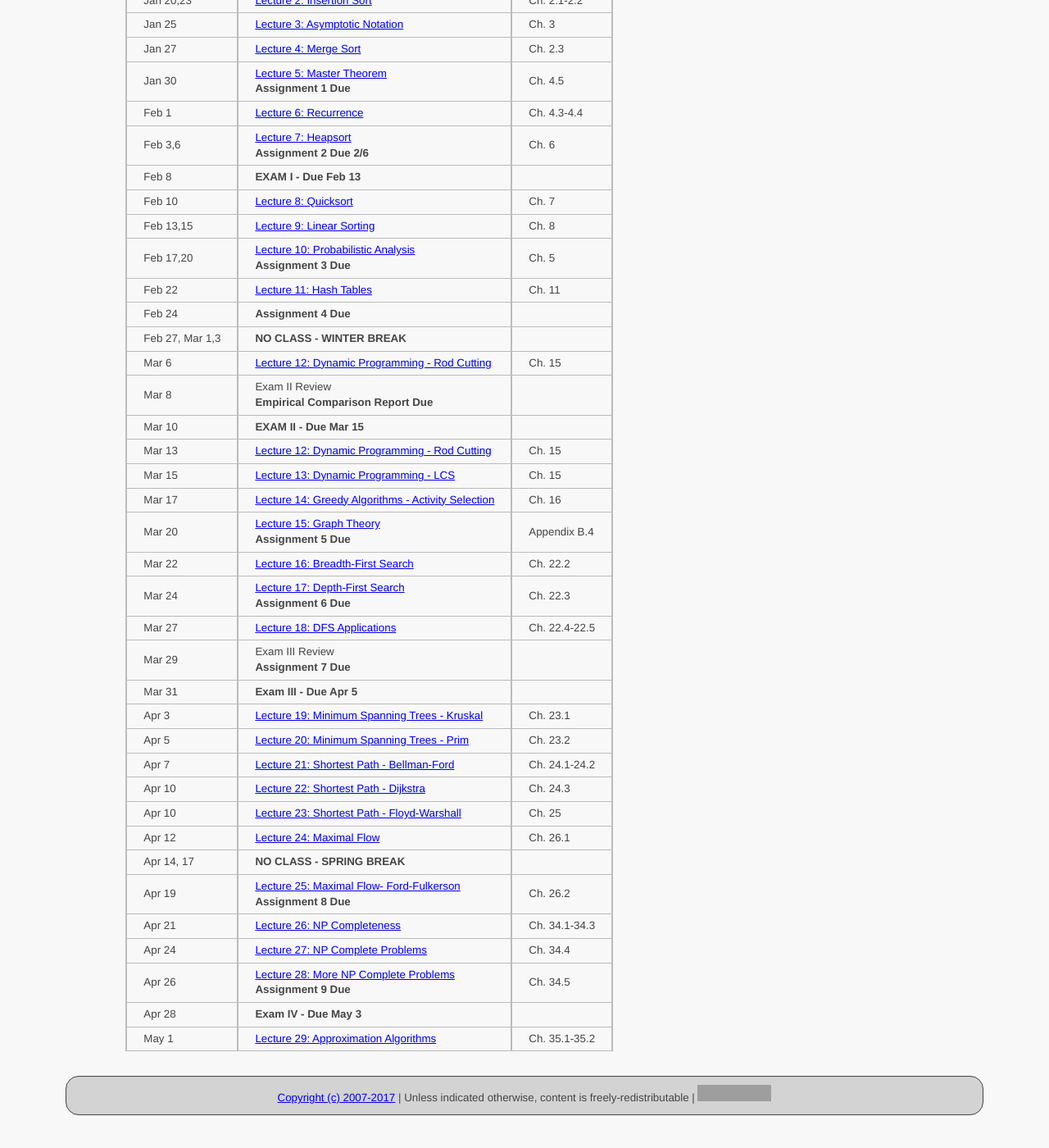
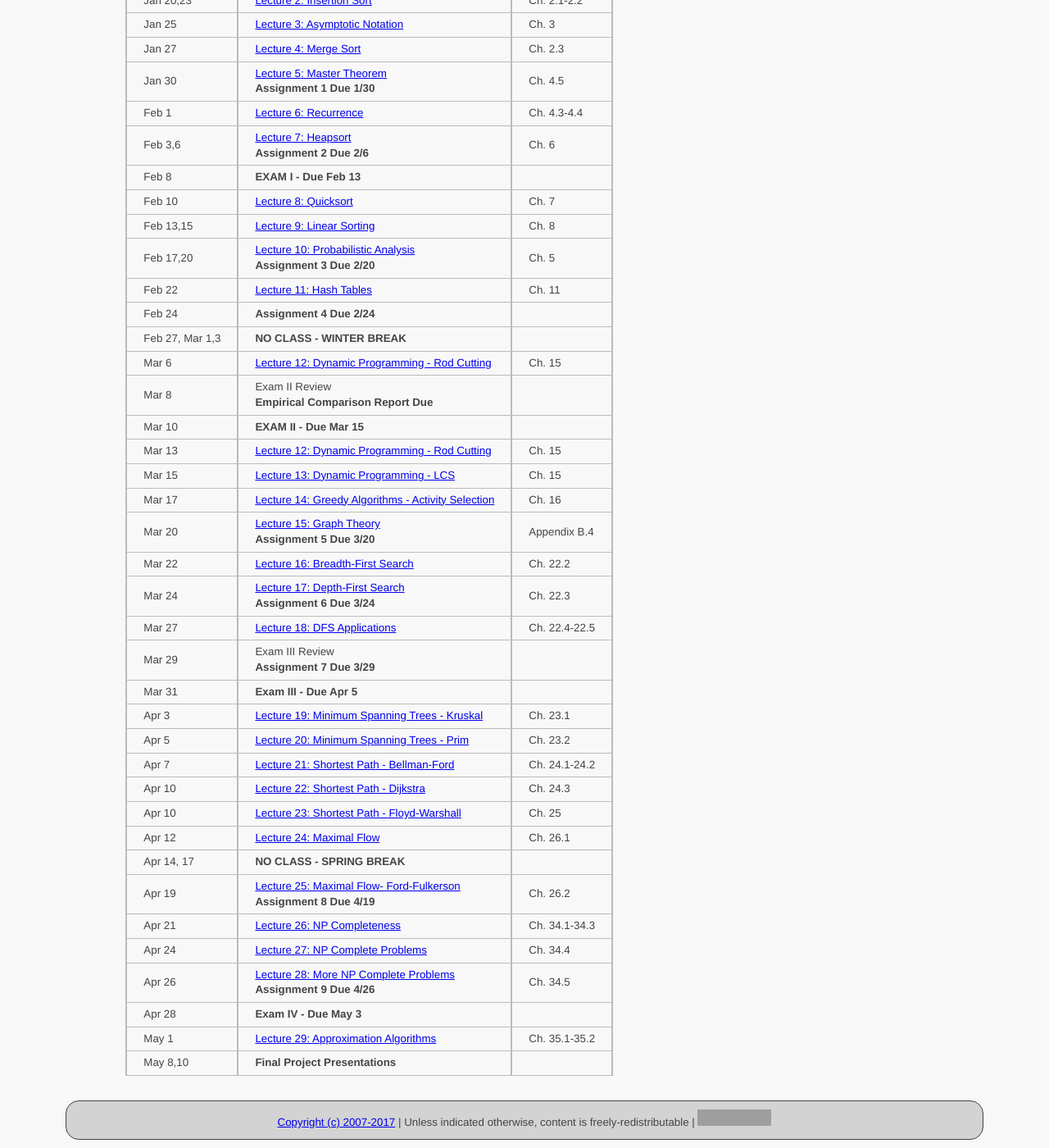
Before and after one commit to ycpcs/cs360-spring2017, a Jekyll site: the page built from schedule/index.md, in a window 1280 px wide and 1400 px high, scrolled down 252 px. Shown: the whole window at 82% size. Built offline with Jekyll 4.4.1, drawn with Linux system fonts in a browser that asks for light colours; before the commit the page ends 1622 px from its top, so only the background shows below that; grey boxes are pictures that could not be loaded.

Commit message:
update index
update index

```diff
--- a/schedule/index.md
+++ b/schedule/index.md
@@ -15,15 +15,15 @@ All reading materials are from the course textbook:
 > Jan 20,23 | [Lecture 2: Insertion Sort](../lectures/lecture02.html) | Ch. 2.1-2.2 |
 > Jan 25    | [Lecture 3: Asymptotic Notation](../lectures/lecture03.html) | Ch. 3 |
 > Jan 27    | [Lecture 4: Merge Sort](../lectures/lecture04.html) | Ch. 2.3 |
-> Jan 30    | [Lecture 5: Master Theorem](../lectures/lecture05.html) <br /> **Assignment 1 Due** | Ch. 4.5 |
+> Jan 30    | [Lecture 5: Master Theorem](../lectures/lecture05.html) <br /> **Assignment 1 Due 1/30** | Ch. 4.5 |
 > Feb 1     | [Lecture 6: Recurrence](../lectures/lecture06.html) | Ch. 4.3-4.4 |
 > Feb 3,6   | [Lecture 7: Heapsort](../lectures/lecture07.html)  <br /> **Assignment 2 Due 2/6** | Ch. 6 |
 > Feb 8     | **EXAM I - Due Feb 13**               |             |
 > Feb 10    | [Lecture 8: Quicksort](../lectures/lecture08.html) | Ch. 7 |
 > Feb 13,15 | [Lecture 9: Linear Sorting](../lectures/lecture09.html)  | Ch. 8 |
-> Feb 17,20 | [Lecture 10: Probabilistic Analysis](../lectures/lecture10.html) <br /> **Assignment 3 Due** | Ch. 5 |
+> Feb 17,20 | [Lecture 10: Probabilistic Analysis](../lectures/lecture10.html) <br /> **Assignment 3 Due 2/20** | Ch. 5 |
 > Feb 22    | [Lecture 11: Hash Tables](../lectures/lecture11.html) | Ch. 11 |
-> Feb 24    | **Assignment 4 Due** |   |
+> Feb 24    | **Assignment 4 Due 2/24** |   |
 > Feb 27, Mar 1,3 | **NO CLASS - WINTER BREAK** |    |
 > Mar 6     | [Lecture 12: Dynamic Programming - Rod Cutting](../lectures/lecture12.html) | Ch. 15 |
 > Mar 8     | Exam II Review  <br /> **Empirical Comparison Report Due** |    |
@@ -31,11 +31,11 @@ All reading materials are from the course textbook:
 > Mar 13    | [Lecture 12: Dynamic Programming - Rod Cutting](../lectures/lecture12.html) | Ch. 15 |
 > Mar 15    | [Lecture 13: Dynamic Programming - LCS](../lectures/lecture13.html) | Ch. 15 |
 > Mar 17    | [Lecture 14: Greedy Algorithms - Activity Selection](../lectures/lecture14.html) | Ch. 16 |
-> Mar 20    | [Lecture 15: Graph Theory](../lectures/lecture15.html) <br /> **Assignment 5 Due** | Appendix B.4 |
+> Mar 20    | [Lecture 15: Graph Theory](../lectures/lecture15.html) <br /> **Assignment 5 Due 3/20** | Appendix B.4 |
 > Mar 22    | [Lecture 16: Breadth-First Search](../lectures/lecture16.html) | Ch. 22.2 |
-> Mar 24    | [Lecture 17: Depth-First Search](../lectures/lecture17.html) <br /> **Assignment 6 Due**  | Ch. 22.3 |
+> Mar 24    | [Lecture 17: Depth-First Search](../lectures/lecture17.html) <br /> **Assignment 6 Due 3/24**  | Ch. 22.3 |
 > Mar 27    | [Lecture 18: DFS Applications](../lectures/lecture18.html) | Ch. 22.4-22.5 |
-> Mar 29    | Exam III Review <br /> **Assignment 7 Due**  |    |
+> Mar 29    | Exam III Review <br /> **Assignment 7 Due 3/29**  |    |
 > Mar 31    | **Exam III - Due Apr 5** |  |
 > Apr 3     | [Lecture 19: Minimum Spanning Trees - Kruskal](../lectures/lecture19.html) | Ch. 23.1 |
 > Apr 5     | [Lecture 20: Minimum Spanning Trees - Prim](../lectures/lecture20.html) | Ch. 23.2 |
@@ -44,9 +44,10 @@ All reading materials are from the course textbook:
 > Apr 10    | [Lecture 23: Shortest Path - Floyd-Warshall](../lectures/lecture23.html) | Ch. 25 |
 > Apr 12    | [Lecture 24: Maximal Flow](../lectures/lecture24.html) | Ch. 26.1 |
 > Apr 14, 17| **NO CLASS - SPRING BREAK** |   |
-> Apr 19    | [Lecture 25: Maximal Flow- Ford-Fulkerson](../lectures/lecture25.html) <br /> **Assignment 8 Due** | Ch. 26.2 |
+> Apr 19    | [Lecture 25: Maximal Flow- Ford-Fulkerson](../lectures/lecture25.html) <br /> **Assignment 8 Due 4/19** | Ch. 26.2 |
 > Apr 21    | [Lecture 26: NP Completeness](../lectures/lecture26.html) | Ch. 34.1-34.3 |
 > Apr 24    | [Lecture 27: NP Complete Problems](../lectures/lecture27.html) | Ch. 34.4 |
-> Apr 26    | [Lecture 28: More NP Complete Problems](../lectures/lecture28.html) <br /> **Assignment 9 Due** | Ch. 34.5 |
+> Apr 26    | [Lecture 28: More NP Complete Problems](../lectures/lecture28.html) <br /> **Assignment 9 Due 4/26** | Ch. 34.5 |
 > Apr 28    | **Exam IV - Due May 3** |  |
 > May 1     | [Lecture 29: Approximation Algorithms](../lectures/lecture29.html) | Ch. 35.1-35.2 |
+> May 8,10  | **Final Project Presentations** |  |
```
